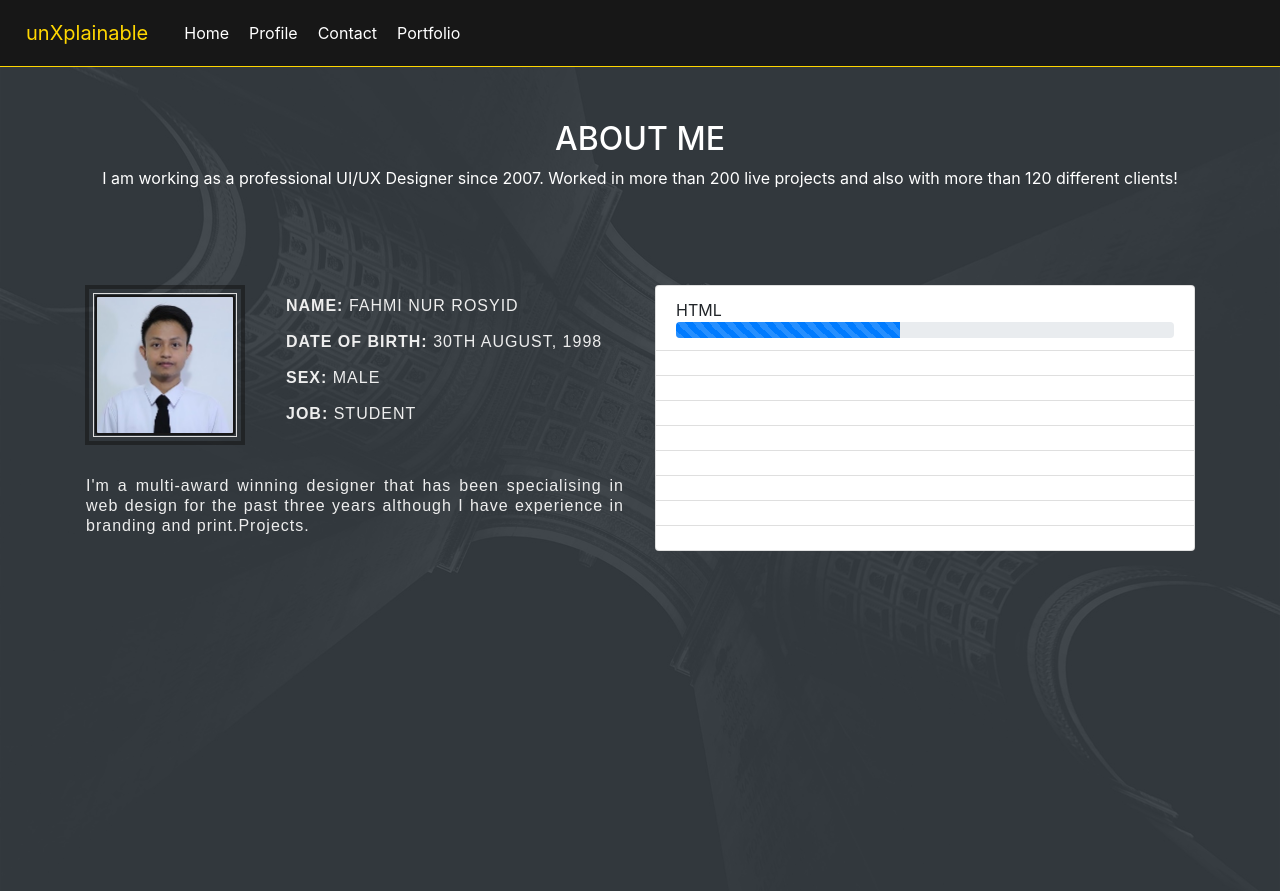
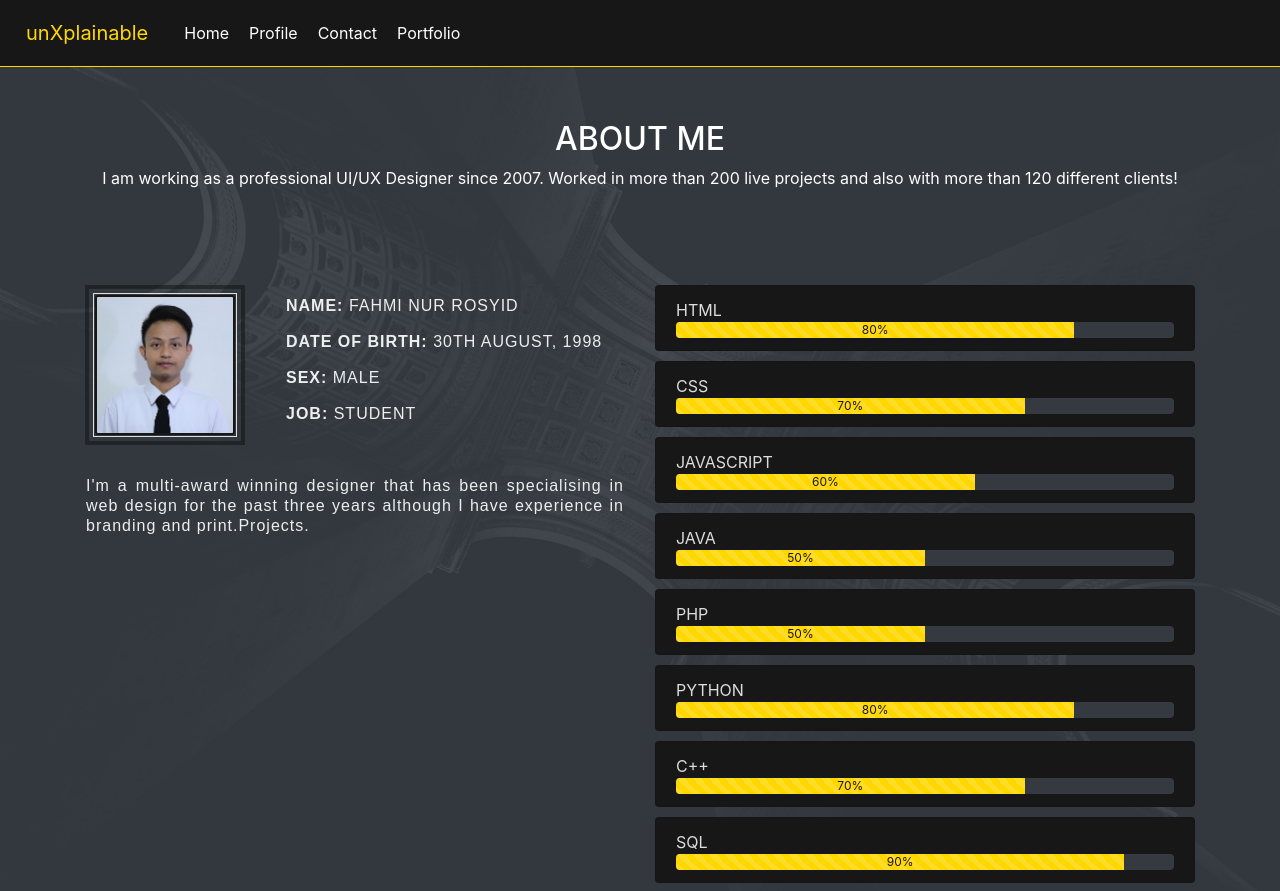
Before and after one commit to polluxdev/portfolio-react-bootstrap, a React (Create React App) app: page /profile in a window 1280 px wide. Shown: the top 891 px of the page. Built offline with nearby package versions, Linux system fonts and the light colour scheme.

Commit message:
kurang isi portfolio

```diff
--- a/src/components/css/Home.css
+++ b/src/components/css/Home.css
@@ -6,7 +6,7 @@
 .home-background {
     position: relative;
     width: 100%;
-    min-height: 630px;
+    min-height: 580px;
     background-image: url("../images/background-1.jpg");
     background-attachment: fixed;
     background-position: center;
@@ -16,7 +16,7 @@
 .home-section {
     position: relative;
     width: 100%;
-    min-height: 630px;
+    min-height: 580px;
     background-color: rgba(52, 58, 64, 0.9);
 }
 
@@ -26,6 +26,7 @@
 }
 
 .home-title {
+    position: relative;
     text-align: center;
     min-height: 200px;
     color: white;
@@ -44,3 +45,15 @@
 .color {
     color: gold;
 }
+
+.home-sub-title-left {
+    color: #ffffff;
+    float: left;
+    margin-left: 80px;
+}
+
+.home-sub-title-right {
+    color: #ffffff;
+    float: right;
+    margin-right: 80px;
+}
--- a/src/components/css/Profile.css
+++ b/src/components/css/Profile.css
@@ -82,3 +82,19 @@
     text-align: justify;
     text-justify: inter-word;
 }
+
+.progress {
+    background-color: rgb(52, 58, 64) !important;
+}
+
+.progress-bar {
+    background-color: gold !important;
+    color: #171717 !important;
+}
+
+.list-group-item {
+    margin-bottom: 10px;
+    border-radius: .25rem;
+    background-color: #171717;
+    color: #dddddd;
+}
--- a/src/components/pages/Home.js
+++ b/src/components/pages/Home.js
@@ -20,7 +20,19 @@ class Home extends React.Component{
                     </Row>
                     <Row>
                         <Col xs={12} sm={12} md={12}>
-                            <div className="bracket-animation">
+                            <div className="home-sub-title-left">
+                                <h3>
+                                    Untuk apa berbudi pekerti, tapi <span className="color">MISKIN</span>?
+                                </h3>
+                            </div>
+                        </Col>
+                    </Row>
+                    <Row>
+                        <Col xs={12} sm={12} md={12}>
+                            <div className="home-sub-title-right">
+                                <h3>
+                                    Mending sombong, tapi <span className="color">KAYA</span>!
+                                </h3>
                             </div>
                         </Col>
                     </Row>
--- a/src/components/pages/Profile.js
+++ b/src/components/pages/Profile.js
@@ -61,39 +61,39 @@ class Profile extends React.Component{
                             <ListGroup>
                                 <ListGroup.Item>
                                     <div className="skill-name">HTML</div>
-                                    <ProgressBar animated now={45} />
+                                    <ProgressBar animated now={80} label={`${80}%`}/>
                                 </ListGroup.Item>
                                 <ListGroup.Item>
-                                    <div className="skill-name"></div>
-
+                                    <div className="skill-name">CSS</div>
+                                    <ProgressBar animated now={70} label={`${70}%`}/>
                                 </ListGroup.Item>
                                 <ListGroup.Item>
-                                    <div className="skill-name"></div>
-
+                                    <div className="skill-name">JAVASCRIPT</div>
+                                    <ProgressBar animated now={60} label={`${60}%`}/>
                                 </ListGroup.Item>
                                 <ListGroup.Item>
-                                    <div className="skill-name"></div>
-
+                                    <div className="skill-name">JAVA</div>
+                                    <ProgressBar animated now={50} label={`${50}%`}/>
                                 </ListGroup.Item>
                                 <ListGroup.Item>
-                                    <div className="skill-name"></div>
-
+                                    <div className="skill-name">PHP</div>
+                                    <ProgressBar animated now={50} label={`${50}%`}/>
                                 </ListGroup.Item>
                                 <ListGroup.Item>
-                                    <div className="skill-name"></div>
-
+                                    <div className="skill-name">PYTHON</div>
+                                    <ProgressBar animated now={80} label={`${80}%`}/>
                                 </ListGroup.Item>
                                 <ListGroup.Item>
-                                    <div className="skill-name"></div>
-
+                                    <div className="skill-name">C++</div>
+                                    <ProgressBar animated now={70} label={`${70}%`}/>
                                 </ListGroup.Item>
                                 <ListGroup.Item>
-                                    <div className="skill-name"></div>
-
+                                    <div className="skill-name">SQL</div>
+                                    <ProgressBar animated now={90} label={`${90}%`}/>
                                 </ListGroup.Item>
                                 <ListGroup.Item>
-                                    <div className="skill-name"></div>
-
+                                    <div className="skill-name">R</div>
+                                    <ProgressBar animated now={100} label={`${100}%`}/>
                                 </ListGroup.Item>
                             </ListGroup>
                         </Col>
```
